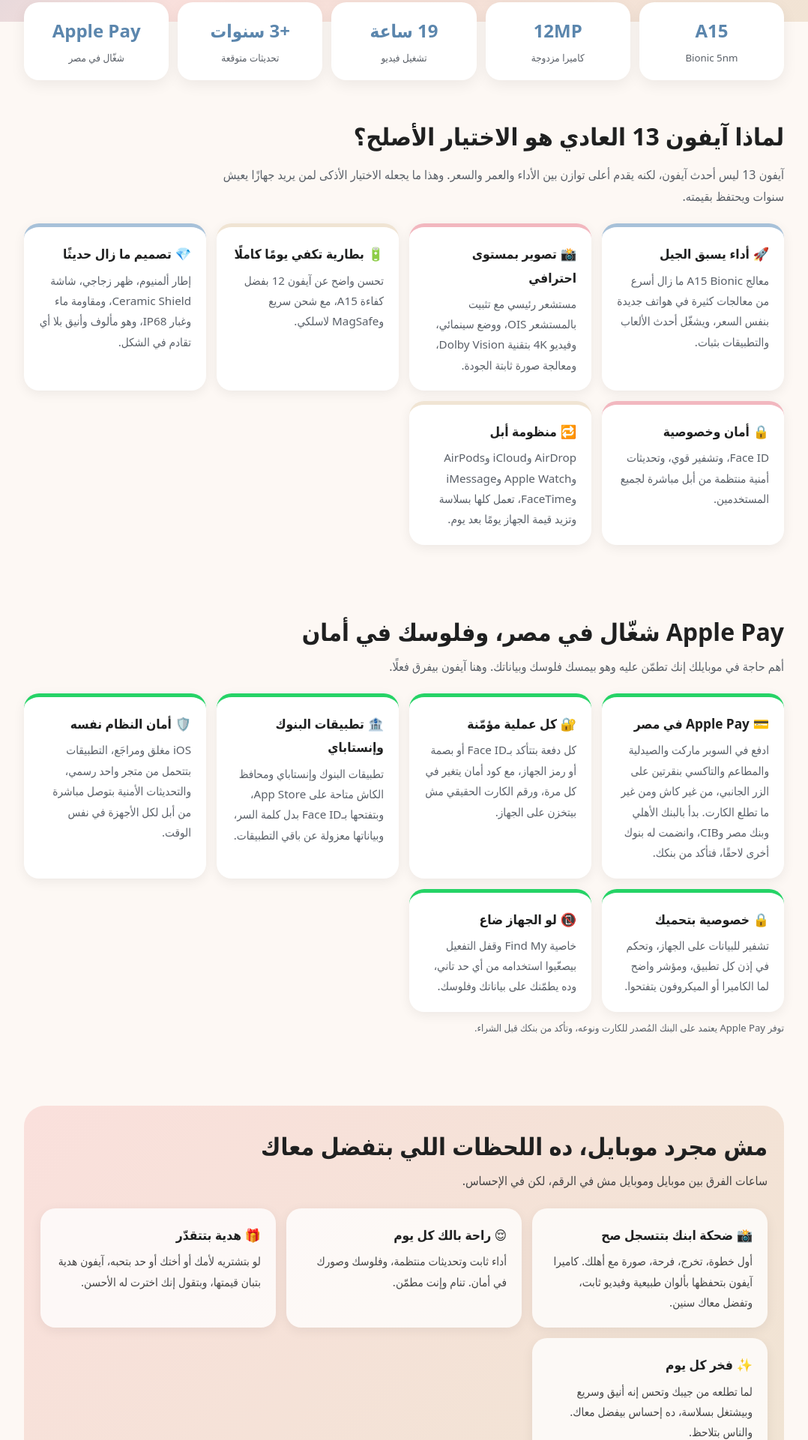
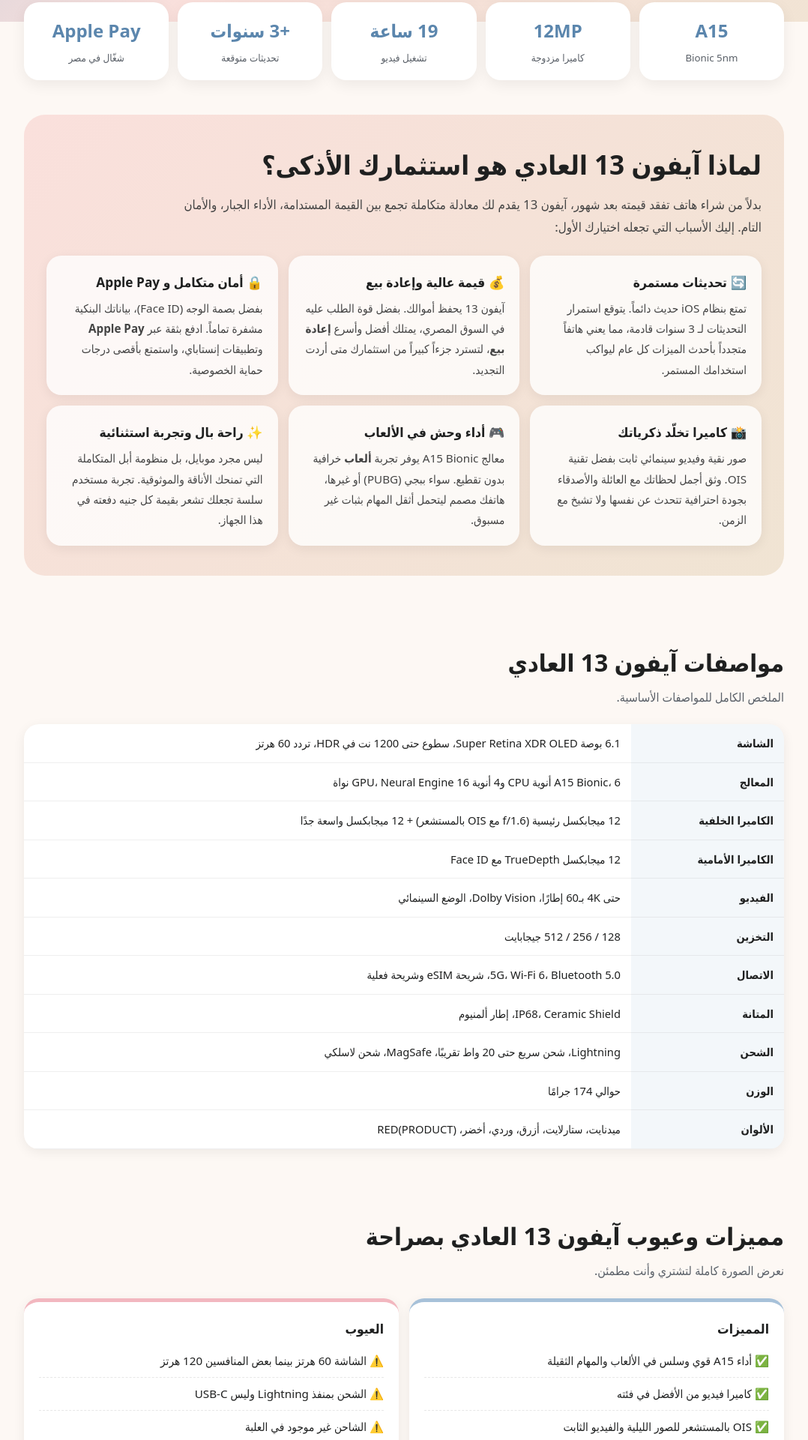
Before and after one commit to abokhadega/Iphone13Eg, a plain HTML site: page index.html in a window 1280 px wide. Shown: the part 879-2800 px from the top of the page at 75% size, without its empty margins (101-1179 px from the left). Drawn offline with Linux system fonts and the light colour scheme.

Commit message:
Add files via upload

```diff
--- a/index.html
+++ b/index.html
@@ -4,16 +4,16 @@
 <meta charset="utf-8">
 <meta name="viewport" content="width=device-width,initial-scale=1,viewport-fit=cover">
 <title>Iphone 13 EG | سعر ومميزات وعيوب آيفون 13 العادي في مصر</title>
-<meta name="description" content="كل ما تريد معرفته عن آيفون 13 العادي في مصر: المميزات والعيوب، مقارنة مع سامسونج وشاومي وأوبو، تحديثات iOS، سعر إعادة البيع، وApple Pay العامل في مصر، وأمان تطبيقات البنوك وإنستاباي، وأسئلة شائعة. اطلب الآن عبر واتساب.">
-<meta name="keywords" content="ايفون 13, سعر ايفون 13 في مصر, ايفون 13 العادي, مميزات ايفون 13, عيوب ايفون 13, ايفون 13 مستعمل, ايفون 13 ولا سامسونج, iPhone 13 Egypt">
+<meta name="description" content="كل ما تريد معرفته عن آيفون 13 العادي في مصر: المميزات والعيوب، أداء الألعاب، جودة التصوير، الأمان وApple Pay، وسعر إعادة البيع. اطلب الآن عبر واتساب.">
+<meta name="keywords" content="ايفون 13, سعر ايفون 13 في مصر, ايفون 13 العادي, مميزات ايفون 13, عيوب ايفون 13, ايفون 13 مستعمل, العاب ايفون 13, اعادة بيع ايفون, iPhone 13 Egypt">
 <meta name="robots" content="index,follow,max-image-preview:large">
 <meta name="theme-color" content="#A7C1D9">
 <link rel="canonical" href="https://YOUR-DOMAIN.com/">
 <link rel="alternate" hreflang="ar-EG" href="https://YOUR-DOMAIN.com/">
 <meta property="og:type" content="website">
 <meta property="og:locale" content="ar_EG">
-<meta property="og:title" content="Iphone 13 EG | آيفون 13 العادي في مصر">
-<meta property="og:description" content="قيمة أعلى مقابل السعر، تحديثات لسنوات قادمة، وإعادة بيع ممتازة. قارن واطلب عبر واتساب.">
+<meta property="og:title" content="Iphone 13 EG | آيفون 13 العادي في مصر، استثمارك الأذكى">
+<meta property="og:description" content="قيمة أعلى مقابل السعر، تحديثات لسنوات، كاميرا احترافية، أمان تام، وإعادة بيع ممتازة. قارن واطلب عبر واتساب.">
 <meta property="og:url" content="https://YOUR-DOMAIN.com/">
 <meta property="og:image" content="https://YOUR-DOMAIN.com/images/iphone-13-colors.webp">
 <meta property="og:image:alt" content="آيفون 13 بالألوان الستة">
@@ -79,10 +79,6 @@
 .card:nth-child(3n){border-top-color:var(--star)}
 .card h3{font-size:1.08rem;margin-bottom:6px}
 .card p{color:var(--mut);font-size:.95rem}
-.hl{background:linear-gradient(135deg,var(--blue),var(--pink));color:#1F2020;border-radius:28px;padding:30px 24px}
-.hl h2{margin-bottom:10px}
-.hl ul{list-style:none;display:grid;gap:10px;margin-top:14px}
-.hl li{background:#ffffffb0;border-radius:14px;padding:12px 16px}
 .pc{display:grid;grid-template-columns:repeat(auto-fit,minmax(280px,1fr));gap:14px}
 .pc ul{list-style:none}
 .pc li{padding:8px 0;border-bottom:1px dashed #8883;font-size:.95rem}
@@ -106,17 +102,17 @@
 footer{padding:26px 0 90px;text-align:center;color:var(--mut);font-size:.85rem}
 .fab{position:fixed;left:16px;bottom:calc(16px + env(safe-area-inset-bottom));z-index:30;width:58px;height:58px;border-radius:50%;background:#25D366;display:grid;place-items:center;box-shadow:0 8px 20px #0004;text-decoration:none}
 .fab svg{width:32px;height:32px;fill:#fff}
-.em{background:linear-gradient(135deg,var(--pink),var(--star));color:#1F2020;border-radius:28px;padding:30px 22px}
+.em{background:linear-gradient(135deg,var(--pink),var(--star));color:#1F2020;border-radius:28px;padding:40px 30px}
 .em .card{border-top:0;background:#ffffffc8;color:#1F2020}
 .em .card p{color:#444}
-.pay .card{border-top-color:#25D366}
 #inst{display:none}
+@media (max-width:768px) { .em { padding: 30px 22px; } }
 </style>
 </head>
 <body>
 <header class="nav"><div class="w">
 <a class="logo" href="#top">Iphone 13 <b>EG</b></a>
-<nav aria-label="التنقل"><a href="#why">لماذا 13</a><a href="#pay">Apple Pay والأمان</a><a href="#value">القيمة</a><a href="#specs">المواصفات</a><a href="#pros">المميزات والعيوب</a><a href="#compare">المقارنة</a><a href="#faq">الأسئلة</a></nav>
+<nav aria-label="التنقل"><a href="#why">لماذا 13</a><a href="#specs">المواصفات</a><a href="#pros">المميزات والعيوب</a><a href="#compare">المقارنة</a><a href="#faq">الأسئلة</a></nav>
 </div></header>
 
 <main id="top">
@@ -139,52 +135,38 @@
 <div class="stat"><b>Apple Pay</b><small>شغّال في مصر</small></div>
 </div></div>
 
-<section id="why"><div class="w">
-<h1 style="font-size:clamp(1.4rem,4vw,2rem);margin-bottom:8px">لماذا آيفون 13 العادي هو الاختيار الأصلح؟</h1>
-<p class="lead">آيفون 13 ليس أحدث آيفون، لكنه يقدم أعلى توازن بين الأداء والعمر والسعر. وهذا ما يجعله الاختيار الأذكى لمن يريد جهازًا يعيش سنوات ويحتفظ بقيمته.</p>
+<!-- القسم الجديد المدمج والشامل لجميع نقاط البيع بلمسة عاطفية وسيو قوي -->
+<section id="why"><div class="w"><div class="em">
+<h2 style="font-size:clamp(1.5rem,4vw,2.2rem);margin-bottom:12px;color:#1F2020">لماذا آيفون 13 العادي هو استثمارك الأذكى؟</h2>
+<p class="lead" style="color:#444;max-width:800px;font-size:1.05rem">
+بدلاً من شراء هاتف تفقد قيمته بعد شهور، آيفون 13 يقدم لك معادلة متكاملة تجمع بين القيمة المستدامة، الأداء الجبار، والأمان التام. إليك الأسباب التي تجعله اختيارك الأول:
+</p>
 <div class="grid">
-<article class="card"><h3>🚀 أداء يسبق الجيل</h3><p>معالج A15 Bionic ما زال أسرع من معالجات كثيرة في هواتف جديدة بنفس السعر، ويشغّل أحدث الألعاب والتطبيقات بثبات.</p></article>
-<article class="card"><h3>📸 تصوير بمستوى احترافي</h3><p>مستشعر رئيسي مع تثبيت بالمستشعر OIS، ووضع سينمائي، وفيديو 4K بتقنية Dolby Vision، ومعالجة صورة ثابتة الجودة.</p></article>
-<article class="card"><h3>🔋 بطارية تكفي يومًا كاملًا</h3><p>تحسن واضح عن آيفون 12 بفضل كفاءة A15، مع شحن سريع وMagSafe لاسلكي.</p></article>
-<article class="card"><h3>💎 تصميم ما زال حديثًا</h3><p>إطار ألمنيوم، ظهر زجاجي، شاشة Ceramic Shield، ومقاومة ماء وغبار IP68، وهو مألوف وأنيق بلا أي تقادم في الشكل.</p></article>
-<article class="card"><h3>🔒 أمان وخصوصية</h3><p>Face ID، وتشفير قوي، وتحديثات أمنية منتظمة من أبل مباشرة لجميع المستخدمين.</p></article>
-<article class="card"><h3>🔁 منظومة أبل</h3><p>AirDrop وiCloud وAirPods وApple Watch وiMessage وFaceTime، تعمل كلها بسلاسة وتزيد قيمة الجهاز يومًا بعد يوم.</p></article>
-</div></div></section>
-
-<section class="pay" id="pay"><div class="w">
-<h2>Apple Pay شغّال في مصر، وفلوسك في أمان</h2>
-<p class="lead">أهم حاجة في موبايلك إنك تطمّن عليه وهو بيمسك فلوسك وبياناتك. وهنا آيفون بيفرق فعلًا.</p>
-<div class="grid">
-<article class="card"><h3>💳 Apple Pay في مصر</h3><p>ادفع في السوبر ماركت والصيدلية والمطاعم والتاكسي بنقرتين على الزر الجانبي، من غير كاش ومن غير ما تطلع الكارت. بدأ بالبنك الأهلي وبنك مصر وCIB، وانضمت له بنوك أخرى لاحقًا، فتأكد من بنكك.</p></article>
-<article class="card"><h3>🔐 كل عملية مؤمّنة</h3><p>كل دفعة بتتأكد بـFace ID أو بصمة أو رمز الجهاز، مع كود أمان يتغير في كل مرة، ورقم الكارت الحقيقي مش بيتخزن على الجهاز.</p></article>
-<article class="card"><h3>🏦 تطبيقات البنوك وإنستاباي</h3><p>تطبيقات البنوك وإنستاباي ومحافظ الكاش متاحة على App Store، وبتفتحها بـFace ID بدل كلمة السر، وبياناتها معزولة عن باقي التطبيقات.</p></article>
-<article class="card"><h3>🛡️ أمان النظام نفسه</h3><p>iOS مغلق ومراجَع، التطبيقات بتتحمل من متجر واحد رسمي، والتحديثات الأمنية بتوصل مباشرة من أبل لكل الأجهزة في نفس الوقت.</p></article>
-<article class="card"><h3>🔒 خصوصية بتحميك</h3><p>تشفير للبيانات على الجهاز، وتحكم في إذن كل تطبيق، ومؤشر واضح لما الكاميرا أو الميكروفون يتفتحوا.</p></article>
-<article class="card"><h3>📵 لو الجهاز ضاع</h3><p>خاصية Find My وقفل التفعيل بيصعّبوا استخدامه من أي حد تاني، وده يطمّنك على بياناتك وفلوسك.</p></article>
+<article class="card">
+<h3>🔄 تحديثات مستمرة</h3>
+<p>تمتع بنظام iOS حديث دائماً. يتوقع استمرار التحديثات لـ 3 سنوات قادمة، مما يعني هاتفاً متجدداً بأحدث الميزات كل عام ليواكب استخدامك المستمر.</p>
+</article>
+<article class="card">
+<h3>💰 قيمة عالية وإعادة بيع</h3>
+<p>آيفون 13 يحفظ أموالك. بفضل قوة الطلب عليه في السوق المصري، يمتلك أفضل وأسرع <b>إعادة بيع</b>، لتسترد جزءاً كبيراً من استثمارك متى أردت التجديد.</p>
+</article>
+<article class="card">
+<h3>🔒 أمان متكامل و Apple Pay</h3>
+<p>بفضل بصمة الوجه (Face ID)، بياناتك البنكية مشفرة تماماً. ادفع بثقة عبر <b>Apple Pay</b> وتطبيقات إنستاباي، واستمتع بأقصى درجات حماية الخصوصية.</p>
+</article>
+<article class="card">
+<h3>📸 كاميرا تخلّد ذكرياتك</h3>
+<p>صور نقية وفيديو سينمائي ثابت بفضل تقنية OIS. وثق أجمل لحظاتك مع العائلة والأصدقاء بجودة احترافية تتحدث عن نفسها ولا تشيخ مع الزمن.</p>
+</article>
+<article class="card">
+<h3>🎮 أداء وحش في الألعاب</h3>
+<p>معالج A15 Bionic يوفر تجربة <b>ألعاب</b> خرافية بدون تقطيع. سواء ببجي (PUBG) أو غيرها، هاتفك مصمم ليتحمل أثقل المهام بثبات غير مسبوق.</p>
+</article>
+<article class="card">
+<h3>✨ راحة بال وتجربة استثنائية</h3>
+<p>ليس مجرد موبايل، بل منظومة أبل المتكاملة التي تمنحك الأناقة والموثوقية. تجربة مستخدم سلسة تجعلك تشعر بقيمة كل جنيه دفعته في هذا الجهاز.</p>
+</article>
 </div>
-<p class="note">توفر Apple Pay يعتمد على البنك المُصدر للكارت ونوعه، وتأكد من بنكك قبل الشراء.</p>
-</div></section>
-
-<section><div class="w"><div class="em">
-<h2>مش مجرد موبايل، ده اللحظات اللي بتفضل معاك</h2>
-<p class="lead" style="color:#444">ساعات الفرق بين موبايل وموبايل مش في الرقم، لكن في الإحساس.</p>
-<div class="grid">
-<article class="card"><h3>📸 ضحكة ابنك بتتسجل صح</h3><p>أول خطوة، تخرج، فرحة، صورة مع أهلك. كاميرا آيفون بتحفظها بألوان طبيعية وفيديو ثابت، وتفضل معاك سنين.</p></article>
-<article class="card"><h3>😌 راحة بالك كل يوم</h3><p>أداء ثابت وتحديثات منتظمة، وفلوسك وصورك في أمان. تنام وإنت مطمّن.</p></article>
-<article class="card"><h3>🎁 هدية بتتقدّر</h3><p>لو بتشتريه لأمك أو أختك أو حد بتحبه، آيفون هدية بتبان قيمتها، وبتقول إنك اخترت له الأحسن.</p></article>
-<article class="card"><h3>✨ فخر كل يوم</h3><p>لما تطلعه من جيبك وتحس إنه أنيق وسريع وبيشتغل بسلاسة، ده إحساس بيفضل معاك. والناس بتلاحظ.</p></article>
-</div></div></div></section>
-
-<section id="value"><div class="w"><div class="hl">
-<h2>التحديثات والقيمة: نقطة القوة الأكبر</h2>
-<p>أغلب الهواتف الجديدة في السوق المصري تأتي بدعم تحديثات يتراوح بين سنتين وثلاث سنوات فقط، بينما آيفون 13 ما زال أمامه نحو <strong>3 سنوات إضافية</strong> من التحديثات المتوقعة حسب سجل أبل، فأنت تشتري جهازًا بعمر أطول من هواتف أحدث منه.</p>
-<ul>
-<li>🔄 <strong>تحديثات iOS:</strong> أبل تدعم أجهزتها عادة 6 إلى 7 سنوات، وآيفون 13 صدر في 2021 فما زال في منتصف رحلته.</li>
-<li>💰 <strong>إعادة البيع:</strong> الآيفون يحتفظ بنسبة أعلى من سعره مقارنة بأغلب أندرويد، والطلب عليه في مصر دائم وسريع.</li>
-<li>🧮 <strong>التكلفة الفعلية:</strong> سعر الشراء ناقص سعر البيع بعد سنتين أو ثلاث غالبًا يكون أقل من تكلفة هاتف منافس ينخفض سعره بسرعة.</li>
-<li>🏆 <strong>القيمة الاجتماعية:</strong> الآيفون في مصر رمز للجودة والمكانة، وهذا يظهر في الصور والاستخدام اليومي وفي سهولة البيع.</li>
-</ul>
-<p class="note" style="color:#1F2020">أبل لا تعلن مدة دعم رسمية، والمدة المذكورة تقدير مبني على تاريخ أبل مع أجهزتها السابقة.</p>
 </div></div></section>
 
 <section id="specs"><div class="w">
```
